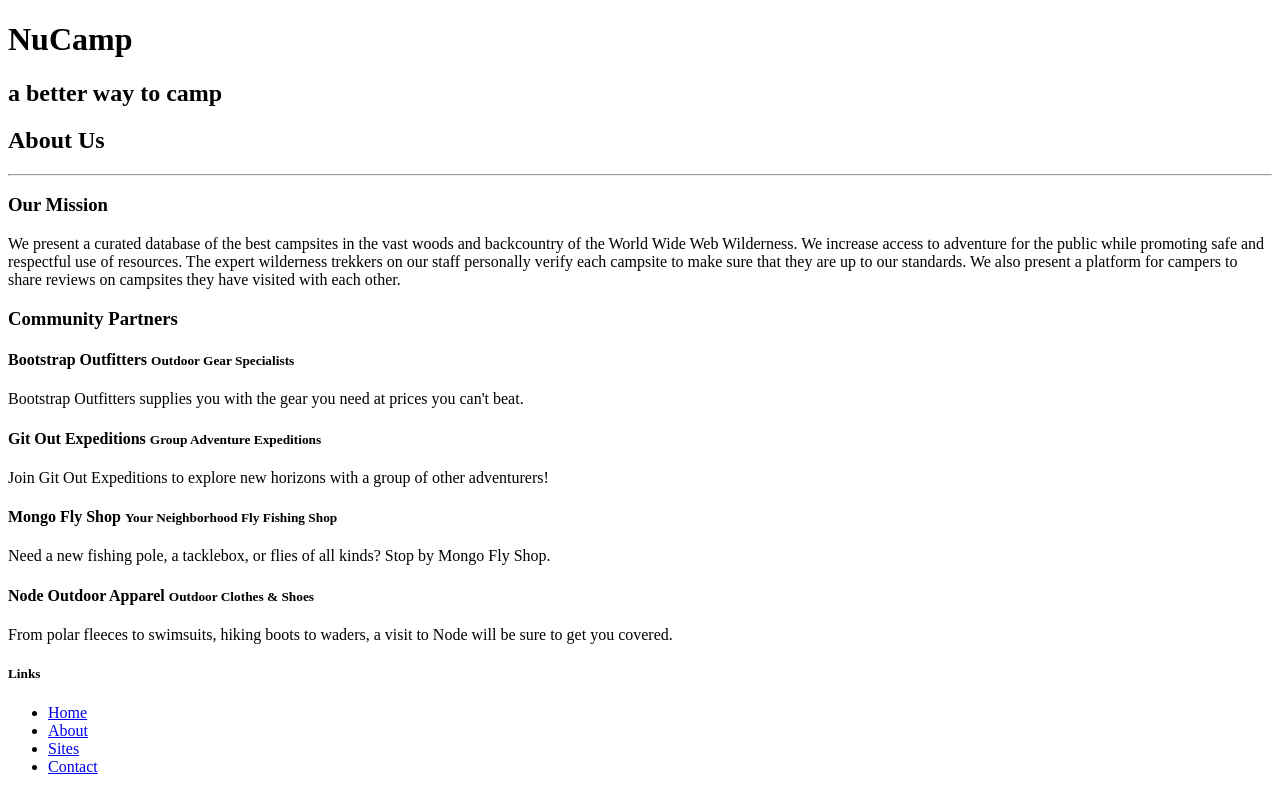
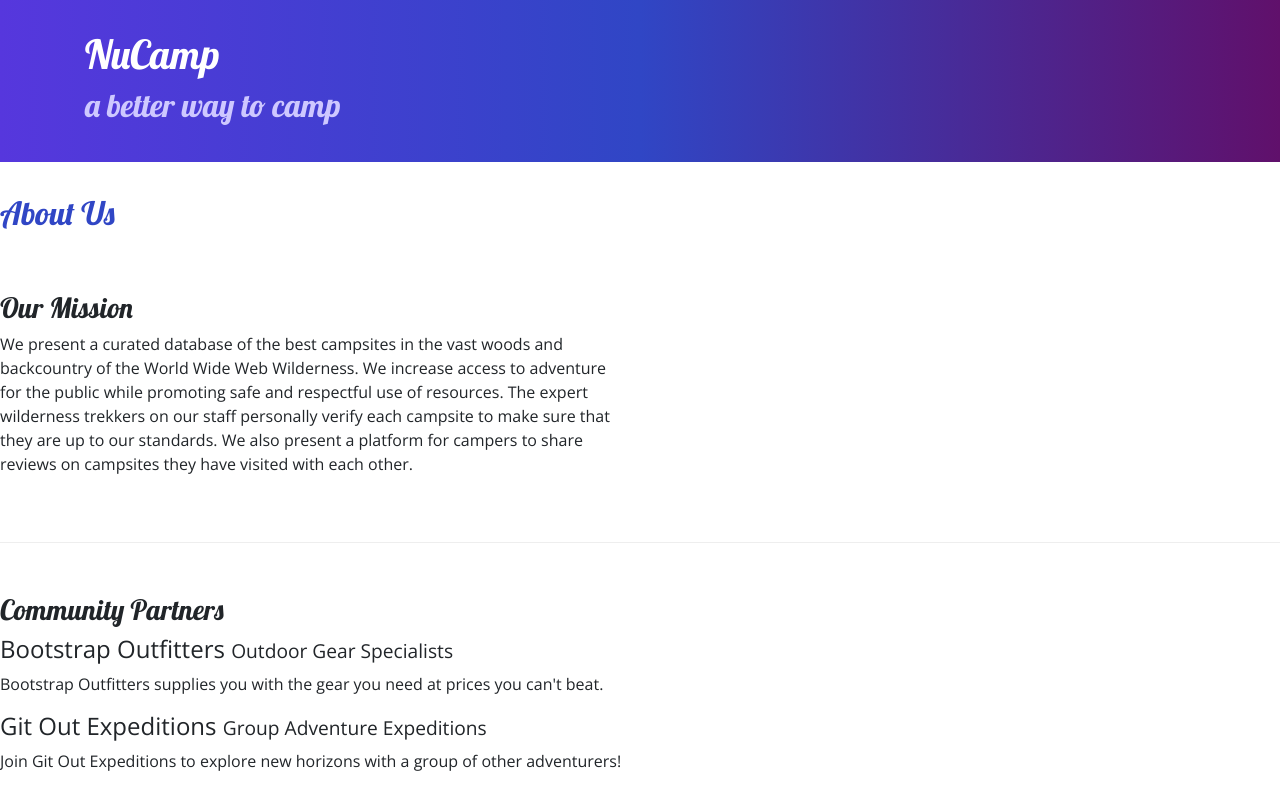
Before and after one commit to AmadoManaloJr/nucamp-bootstrap, a website: page aboutus.html in a window 1280 px wide. Shown: the top 786 px of the page. Drawn offline with nearby package versions, Linux system fonts and the light colour scheme.

Commit message:
workshop project week 1

```diff
--- a/aboutus.html
+++ b/aboutus.html
@@ -2,10 +2,16 @@
 <html lang="en">
 
 <head>
-    <!-- Required meta tags always come first -->
-    <meta charset="utf-8" />
-    <meta name="viewport" content="width=device-width, initial-scale=1" />
+     <!-- Required meta tags always come first -->
+   <meta charset="utf-8" />
+   <meta name="viewport" content="width=device-width, initial-scale=1" />
 
+   <!-- Bootstrap CSS -->
+   <link rel="stylesheet" href="node_modules/bootstrap/dist/css/bootstrap.min.css" />
+
+   <!-- Additional CSS must be placed after Bootstrap CSS -->
+   <link rel="stylesheet" href="https://fonts.googleapis.com/css?family=Lobster|Open+Sans" />
+   <link rel="stylesheet" href="css/styles.css" />
 
     <title>NuCamp: A Better Way To Camp</title>
 </head>
@@ -23,32 +29,32 @@
         </div>
     </header>
 
-    <div>
-        <div>
-            <div>
+    <div class="container-fluid">
+        <div class="row">
+            <div class = "col-12"></div>
                 <h2>About Us</h2>
                 <hr />
             </div>
         </div>
 
-        <div>
-            <div>
+        <div class="row row-content">
+            <div class="col-sm-6">
                 <h3>Our Mission</h3>
                 <p>We present a curated database of the best campsites in the vast woods and backcountry of the World Wide Web Wilderness. We increase access to adventure for the public while promoting safe and respectful use of resources. The expert wilderness trekkers on our staff personally verify each campsite to make sure that they are up to our standards. We also present a platform for campers to share reviews on campsites they have visited with each other.</p>
             </div>
         </div>
 
-        <div>
-            <div>
+        <div class="row row-content">
+            <div class="col-12">
                 <h3>Community Partners</h3>
                 <h4>Bootstrap Outfitters <small>Outdoor Gear Specialists</small></h4>
-                <p>Bootstrap Outfitters supplies you with the gear you need at prices you can't beat.</p>
+                <p class="d-none d-sm-block">Bootstrap Outfitters supplies you with the gear you need at prices you can't beat.</p>
                 <h4>Git Out Expeditions <small>Group Adventure Expeditions</small></h4>
-                <p>Join Git Out Expeditions to explore new horizons with a group of other adventurers!</p>
+                <p class="d-none d-sm-block"> Join Git Out Expeditions to explore new horizons with a group of other adventurers!</p>
                 <h4>Mongo Fly Shop <small>Your Neighborhood Fly Fishing Shop</small></h4>
-                <p>Need a new fishing pole, a tacklebox, or flies of all kinds? Stop by Mongo Fly Shop.</p>
+                <p class="d-none d-sm-block">Need a new fishing pole, a tacklebox, or flies of all kinds? Stop by Mongo Fly Shop.</p>
                 <h4>Node Outdoor Apparel <small>Outdoor Clothes & Shoes</small></h4>
-                <p>From polar fleeces to swimsuits, hiking boots to waders, a visit to Node will be sure to get you covered.</p>
+                <p class="d-none d-sm-block">From polar fleeces to swimsuits, hiking boots to waders, a visit to Node will be sure to get you covered.</p>
             </div>
         </div>
     </div>
@@ -79,7 +85,9 @@
            </div>
         </div>
     </footer>
-
+    <script src="node_modules/jquery/dist/jquery.slim.min.js"></script>
+    <script src="node_modules/popper.js/dist/umd/popper.min.js"></script>
+    <script src="node_modules/bootstrap/dist/js/bootstrap.min.js"></script>
 </body>
 
 </html>
```
Also changed, not shown: index.html (+1 -1 lines).
